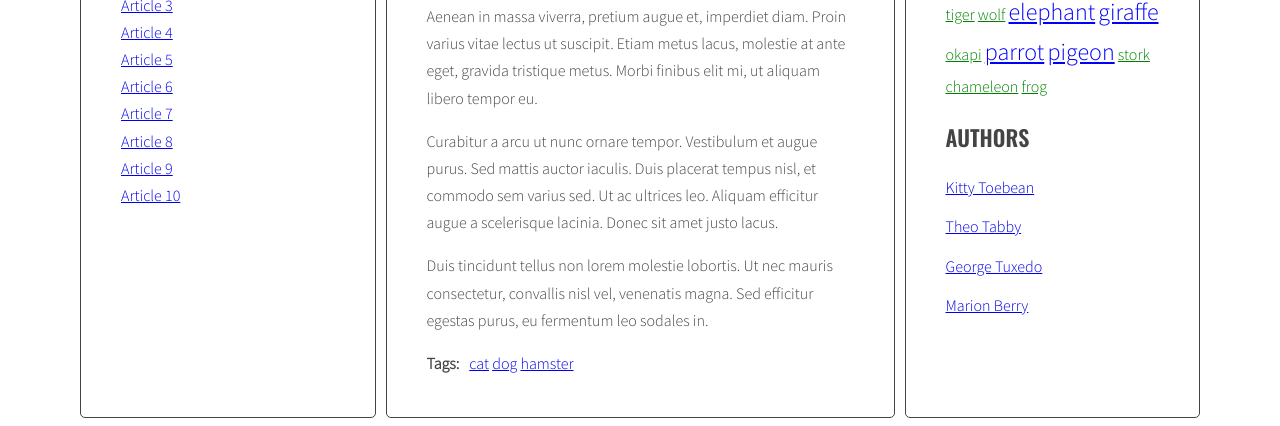
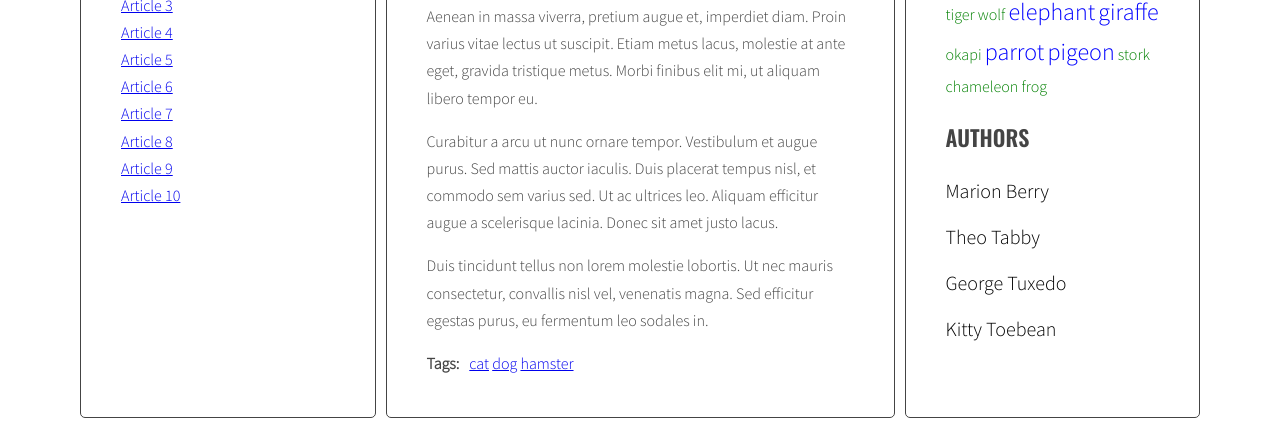
Before and after one commit to sebgub7/javascript-blog, a website: page index.html in a window 1280 px wide. Shown: the part 421-847 px from the top of the page. Drawn offline with nearby package versions, Linux system fonts and the light colour scheme.

Commit message:
the_end_7.3

```diff
--- a/index.html
+++ b/index.html
@@ -20,7 +20,7 @@
           </ul>
         </aside>
         <section class="posts">
-          <article class="post active" id="article-1" data-tags="cat dog hamster" data-author="by Marion Berry">
+          <article class="post active" id="article-1" data-tags="cat dog hamster" data-author="Marion Berry">
             <h3 class="post-title">Article 1</h3>
             <p class="post-author"></p>
             <div class="post-content">
@@ -38,7 +38,7 @@
               </ul>
             </div>
           </article>
-          <article class="post" id="article-2" data-tags="cat lion tiger" data-author="by Theo Tabby">
+          <article class="post" id="article-2" data-tags="cat lion tiger" data-author="Theo Tabby">
             <h3 class="post-title">Article 2</h3>
             <p class="post-author"></p>
             <div class="post-content">
@@ -56,7 +56,7 @@
               </ul>
             </div>
           </article>
-          <article class="post" id="article-3" data-tags="dog wolf" data-author="by George Tuxedo">
+          <article class="post" id="article-3" data-tags="dog wolf" data-author="George Tuxedo">
             <h3 class="post-title">Article 3</h3>
             <p class="post-author"></p>
             <div class="post-content">
@@ -71,7 +71,7 @@
               </ul>
             </div>
           </article>
-          <article class="post" id="article-4" data-tags="elephant giraffe" data-author="by Kitty Toebean">
+          <article class="post" id="article-4" data-tags="elephant giraffe" data-author="Kitty Toebean">
             <h3 class="post-title">Article 4</h3>
             <p class="post-author"></p>
             <div class="post-content">
@@ -87,7 +87,7 @@
               </ul>
             </div>
           </article>
-          <article class="post" id="article-5" data-tags="giraffe okapi" data-author="by Marion Berry">
+          <article class="post" id="article-5" data-tags="giraffe okapi" data-author="Marion Berry">
             <h3 class="post-title">Article 5</h3>
             <p class="post-author"></p>
             <div class="post-content">
@@ -103,7 +103,7 @@
               </ul>
             </div>
           </article>
-          <article class="post" id="article-6" data-tags="parrot pigeon stork" data-author="by George Tuxedo">
+          <article class="post" id="article-6" data-tags="parrot pigeon stork" data-author="George Tuxedo">
             <h3 class="post-title">Article 6</h3>
             <p class="post-author"></p>
             <div class="post-content">
@@ -121,7 +121,7 @@
               </ul>
             </div>
           </article>
-          <article class="post" id="article-7" data-tags="parrot chameleon" data-author="by Kitty Toebean">
+          <article class="post" id="article-7" data-tags="parrot chameleon" data-author="Kitty Toebean">
             <h3 class="post-title">Article 7</h3>
             <p class="post-author"></p>
             <div class="post-content">
@@ -137,7 +137,7 @@
               </ul>
             </div>
           </article>
-          <article class="post" id="article-8" data-tags="cat hamster" data-author="by Theo Tabby">
+          <article class="post" id="article-8" data-tags="cat hamster" data-author="Theo Tabby">
             <h3 class="post-title">Article 8</h3>
             <p class="post-author"></p>
             <div class="post-content">
@@ -154,7 +154,7 @@
               </ul>
             </div>
           </article>
-          <article class="post" id="article-9" data-tags="dog frog" data-author="by Marion Berry">
+          <article class="post" id="article-9" data-tags="dog frog" data-author="Marion Berry">
             <h3 class="post-title">Article 9</h3>
             <p class="post-author"></p>
             <div class="post-content">
@@ -172,7 +172,7 @@
               </ul>
             </div>
           </article>
-          <article class="post" id="article-10" data-tags="elephant pigeon" data-author="by George Tuxedo">
+          <article class="post" id="article-10" data-tags="elephant pigeon" data-author="George Tuxedo">
             <h3 class="post-title">Article 10</h3>
             <p class="post-author"></p>
             <div class="post-content">
@@ -205,22 +205,22 @@
           <ul class="list authors">
             <li>
               <a href="#">
-                <span class="author-name">Kitty Toebean</span>
+                <span class="author-name"></span>
               </a>
             </li>
             <li>
               <a href="#">
-                <span class="author-name">Theo Tabby</span>
+                <span class="author-name"></span>
               </a>
             </li>
             <li>
               <a href="#">
-                <span class="author-name">George Tuxedo</span>
+                <span class="author-name"></span>
               </a>
             </li>
             <li>
               <a href="#">
-                <span class="author-name">Marion Berry</span>
+                <span class="author-name"></span>
               </a>
             </li>
           </ul>
--- a/js/script.js
+++ b/js/script.js
@@ -54,7 +54,8 @@ const optArticleSelector = '.post',
   optTagsListSelector = '.tags .list',
   optCloudClassCount = '5',
   optCloudClassPrefix = 'tag-size-',
-  optAuthorListSelector = '.authors .list'
+  optAuthorListSelector = '.authors .list',
+  optCloudClassPrefixAuthor = 'author-size-';
 
 function generateTitleLinks(customSelector = '') {
 
@@ -243,12 +244,36 @@ function addClickListenersToTags() {
 
 addClickListenersToTags();
 
+function calculateAuthorsParams(authors) {
+  const params = {
+    max: 0,
+    min: 999999,
+  }
+  for (let author in authors) {
+    console.log(author + ' is used ' + authors[author] + ' times');
+    params.max = Math.max(authors[author], params.max),
+    params.min = Math.min(authors[author], params.min);
+  }
+  return params;
+}
+
+calculateAuthorsParams();
+
+function calculateAuthorsClass(count, params) {
+const normalizedCount = count - params.min;
+const normalizedMax = params.max - params.min;
+const percentage = normalizedCount / normalizedMax;
+const classNumber = Math.floor( percentage * (optCloudClassCount - 1) + 1 );
+return optCloudClassPrefixAuthor + classNumber;
+}
 
 function generateAuthors() {
   /* find all articles */
   const articles = document.querySelectorAll(optArticleSelector);
   console.log('authors', articles);
   let allAuthors = {};
+  const authorsParams = calculateAuthorsParams(allAuthors);
+  console.log('authorsParams', authorsParams);
   console.log('allAuthors', allAuthors);
   for (let article of articles) {
     const titleList = article.querySelector(optArticleAuthorSelector);
@@ -259,7 +284,22 @@ function generateAuthors() {
     console.log('linkHTML', linkHTML)
     html = html + linkHTML;
     console.log('html:', html);
+    if(!allAuthors[articleAuthor]) {
+      allAuthors[articleAuthor] = 1;
+    } else {
+      allAuthors[articleAuthor]++;
+    }
     titleList.innerHTML = html;
+    const authorList = document.querySelector('.authors');
+    let allAuthorsHTML = '';
+
+    for (let author in allAuthors) {
+
+      const authorLinkHTML = calculateAuthorsClass(allAuthors[author], authorsParams) + ' ';
+      console.log('authorLinkHTML:', authorLinkHTML);
+       allAuthorsHTML += '<li><a class="' + authorLinkHTML + '" href="#author-' + author + '"><span>' + author + '</a>' + '</span></li> ';
+     }
+     authorList.innerHTML = allAuthorsHTML;
   }
 }
 
--- a/sass/style.scss
+++ b/sass/style.scss
@@ -110,18 +110,31 @@ body {
     margin: 0 10px 0 0;
   }
 }
+
 .tag-size-1 {
   font-size: 100%;
   color: green;
+  text-decoration: none;
 }
+
 .tag-size-3 {
   font-size: 150%;
   color: blue;
+  text-decoration: none;
 }
+
 .tag-size-5 {
   font-size: 200%;
   color: red;
+  text-decoration: none;
 }
+
 .sidebar .list {
   diplay: inline;
 }
+
+.author-size-4 {
+  font-size: 125%;
+  color: black;
+  text-decoration: none;
+}
```
Also changed, not shown: css/style.css, 1 other file.
